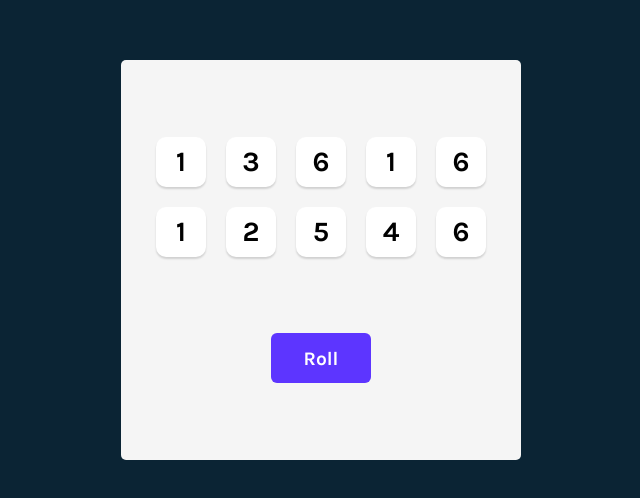
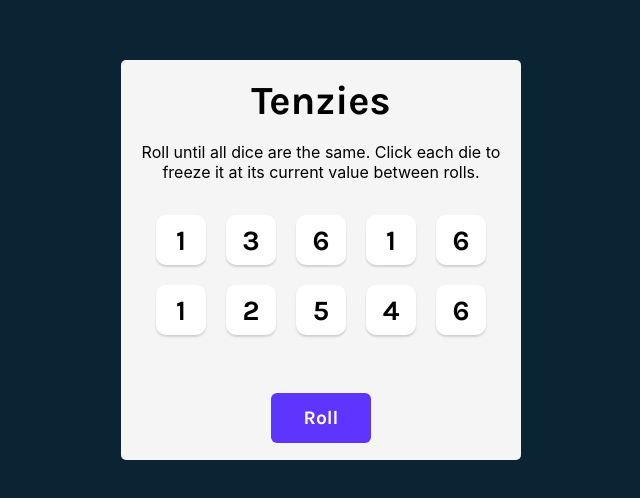
Before and after one commit to Kennedysenyo/Tenzies, a React (Vite) app: page / in a window 1280 px wide. Shown: the part 140-638 px from the top of the page, without its empty margins (319-959 px from the left). Built offline with nearby package versions, Linux system fonts and the light colour scheme.

Commit message:
add title and instructions

```diff
--- a/public/styles/styles.css
+++ b/public/styles/styles.css
@@ -31,10 +31,23 @@
   align-items: center;
 }
 
+.title {
+  font-size: 40px;
+  margin: 0;
+}
+
+.instructions {
+  font-family: "Inter", sans-serif;
+  font-weight: 400;
+  margin-top: 0;
+  text-align: center;
+}
+
 .dice-container {
   display: grid;
   grid-template: 50px 50px/ repeat(5, 50px);
   gap: 20px;
+  margin-bottom: 40px;
 }
 
 button {
--- a/src/App.jsx
+++ b/src/App.jsx
@@ -3,7 +3,6 @@
 
 const App = () => {
 
-  const [isHeld, setIsHeld] = useState(false);
   const [dice, setDice] = useState(generateAllNewDice())
 
   function generateAllNewDice() {
@@ -12,20 +11,38 @@
       .map((dice, index) => ({
         id: index+1,
         value: Math.ceil(Math.random() * 6),
-        isHeld:  isHeld
+        isHeld:  false
       }))
   }
 
   function rollDice() {
-    setDice(generateAllNewDice())
+    setDice( prevDice => prevDice.map(
+      (die) => (die.isHeld) ? die : {...die, value: Math.ceil(Math.random() * 6)}
+      )
+    )
   }
 
   function hold(id) {
-    const numberHeld = (dice.find(die => die.id === id)).value;
-    setDice((prevDice) => prevDice.map(
-      die => (die.value === numberHeld) ? {...die, isHeld: !die.isHeld} : die
-    ));
+    const clickedDie = dice.find(die => die.id === id);
+    const prevSelectedValue = dice.find(die => die.isHeld)?.value || null;
+
+    setDice(prevDice =>
+      prevDice.map(die => {
+        if (clickedDie.value === prevSelectedValue) {
+          // Toggle or retain all dice with the same value
+          return die.value === clickedDie.value
+            ? { ...die, isHeld: clickedDie.isHeld ? false : true }
+            : die;
+        } else {
+          // Deselect others and select the new value
+          return die.value === clickedDie.value
+            ? { ...die, isHeld: true }
+            : { ...die, isHeld: false };
+        }
+      })
+    );
   }
+
 
   const diceElements = dice.map(
     (die) =>  <Die key={die.id} id={die.id} hold={hold} held={die.isHeld} value={die.value}/>
@@ -33,6 +50,8 @@
 
   return (
     <main>
+      <h1 className="title">Tenzies</h1>
+      <p className="instructions">Roll until all dice are the same. Click each die to freeze it at its current value between rolls.</p>
       <div className="dice-container">
         { diceElements }
       </div>
@@ -40,7 +59,8 @@
         className="roll-dice"
         onClick={rollDice}
       >Roll</button>
-    </main>
+
+       </main>
   )
 }
 
```
